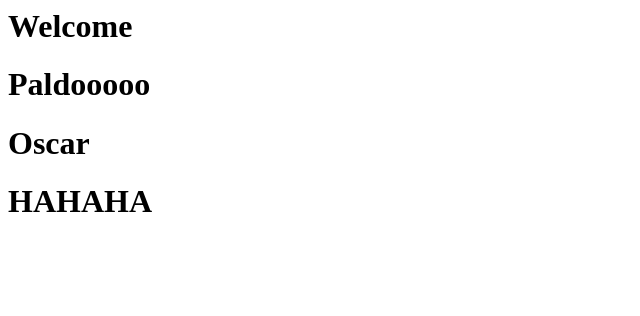
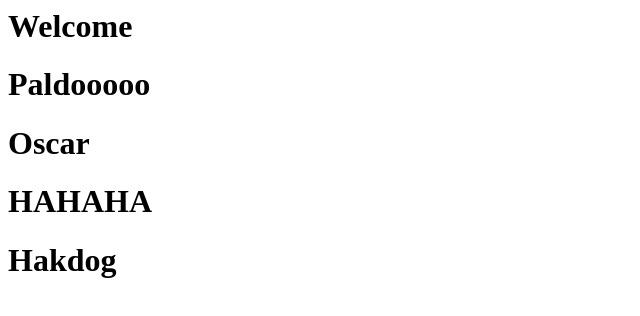
Before and after one commit to jmaigueee85/Maigue_BSIT_2026, a plain HTML site: page index.html in a window 1280 px wide. Shown: the whole page, without its empty margins (0-640 px from the left). Drawn offline with Linux system fonts and the light colour scheme.

Commit message:
first commit

```diff
--- a/index.html
+++ b/index.html
@@ -2,3 +2,4 @@
 <h1>Paldooooo</h1>
 <h1>Oscar</h1>
 <h1>HAHAHA</h1>
+<h1>Hakdog</h1>
```
